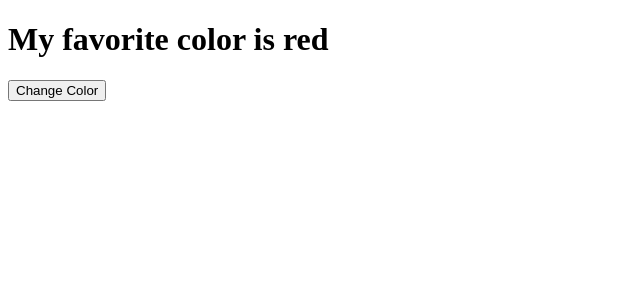
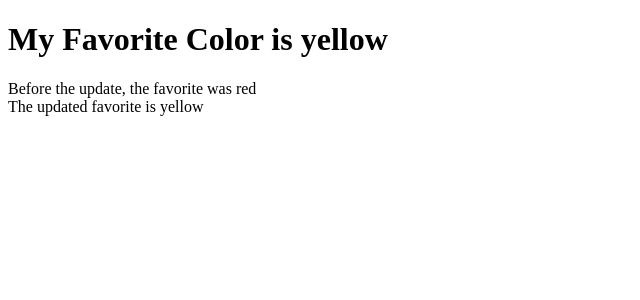
Before and after one commit to thanhpham091790/reactjs, a React (Create React App) app in the folder myfirstreact/: page / in a window 1280 px wide. Shown: the top 300 px of the page, without its empty margins (0-640 px from the left). Built offline with nearby package versions, Linux system fonts and the light colour scheme.

Commit message:
Lifecycle of component - Updating - getSnapshotBeforeUpdate()

```diff
--- a/myfirstreact/src/index.js
+++ b/myfirstreact/src/index.js
@@ -1,26 +1,33 @@
 import React from 'react';
 import ReactDOM from 'react-dom';
 
-class Header extends React.Component{
-    constructor(props){
+class Header extends React.Component {
+    constructor(props) {
         super(props);
         this.state = {
             favoritecolor: "red"
         };
     }
-    shouldComponentUpdate(){
-        return true;
+    componentDidMount(){
+        setTimeout(()=>{
+            this.setState({
+                favoritecolor: "yellow"
+            });
+        },1000);
     }
-    changeColor = () => {
-        this.setState({
-            favoritecolor: "blue"
-        });
+    getSnapshotBeforeUpdate(prevProps, prevState){
+        document.getElementById("div1").innerHTML = "Before the update, the favorite was " +
+        prevState.favoritecolor;
     }
-    render(){
-        return(
+    componentDidUpdate(){
+        document.getElementById("div2"). innerHTML = "The updated favorite is " + this.state.favoritecolor;
+    }
+    render() {
+        return (
             <div>
-                <h1>My favorite color is {this.state.favoritecolor}</h1>
-                <button type="button" onClick={this.changeColor}>Change Color</button>
+                <h1>My Favorite Color is {this.state.favoritecolor}</h1>
+                <div id="div1"></div>
+                <div id="div2"></div>
             </div>
         );
     }
@@ -28,4 +35,4 @@ class Header extends React.Component{
 }
 
 const myHeader = <Header favcol="yellow" />;
-ReactDOM.render(myHeader,document.getElementById("root"));
+ReactDOM.render(myHeader, document.getElementById("root"));
```
